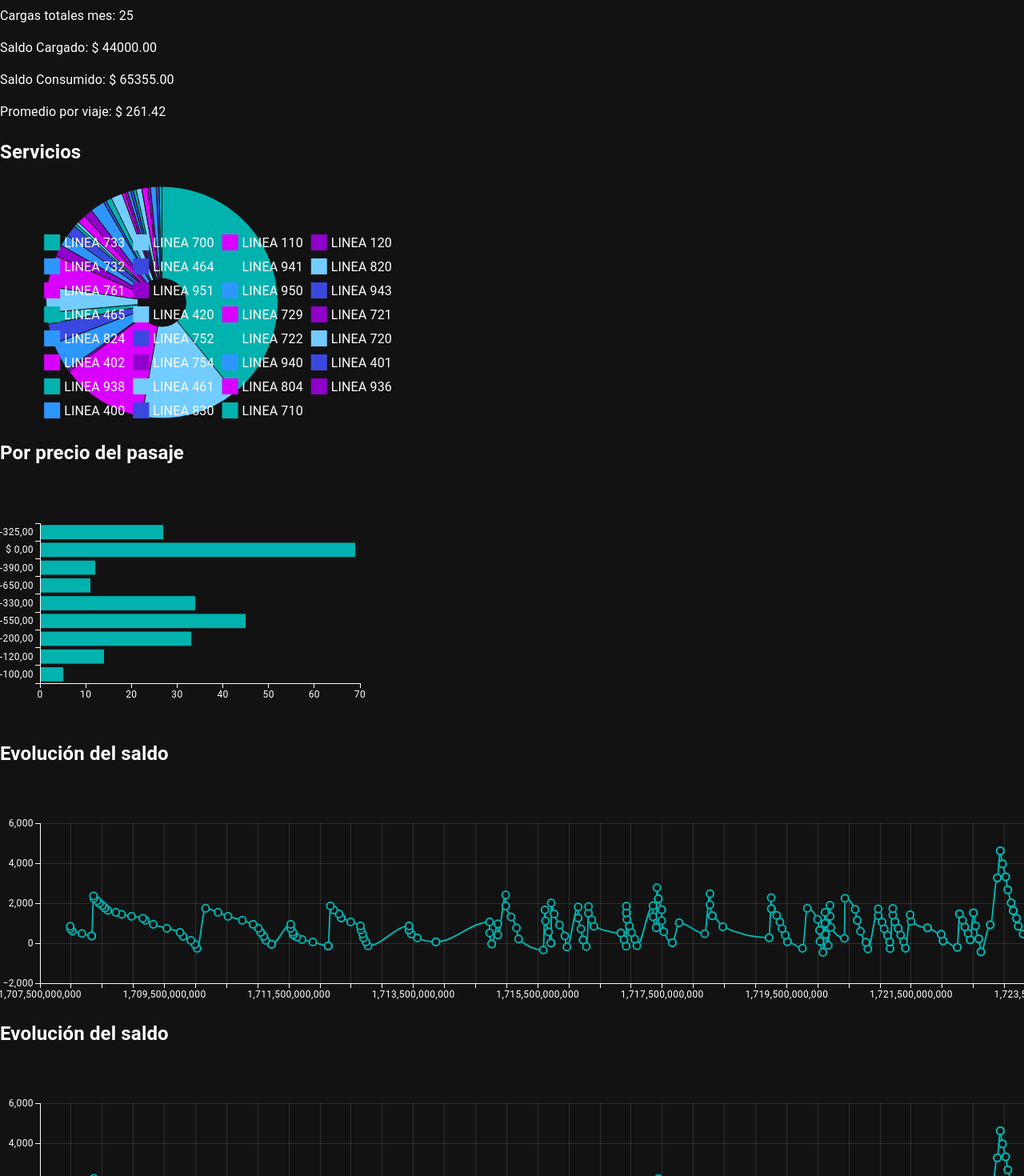
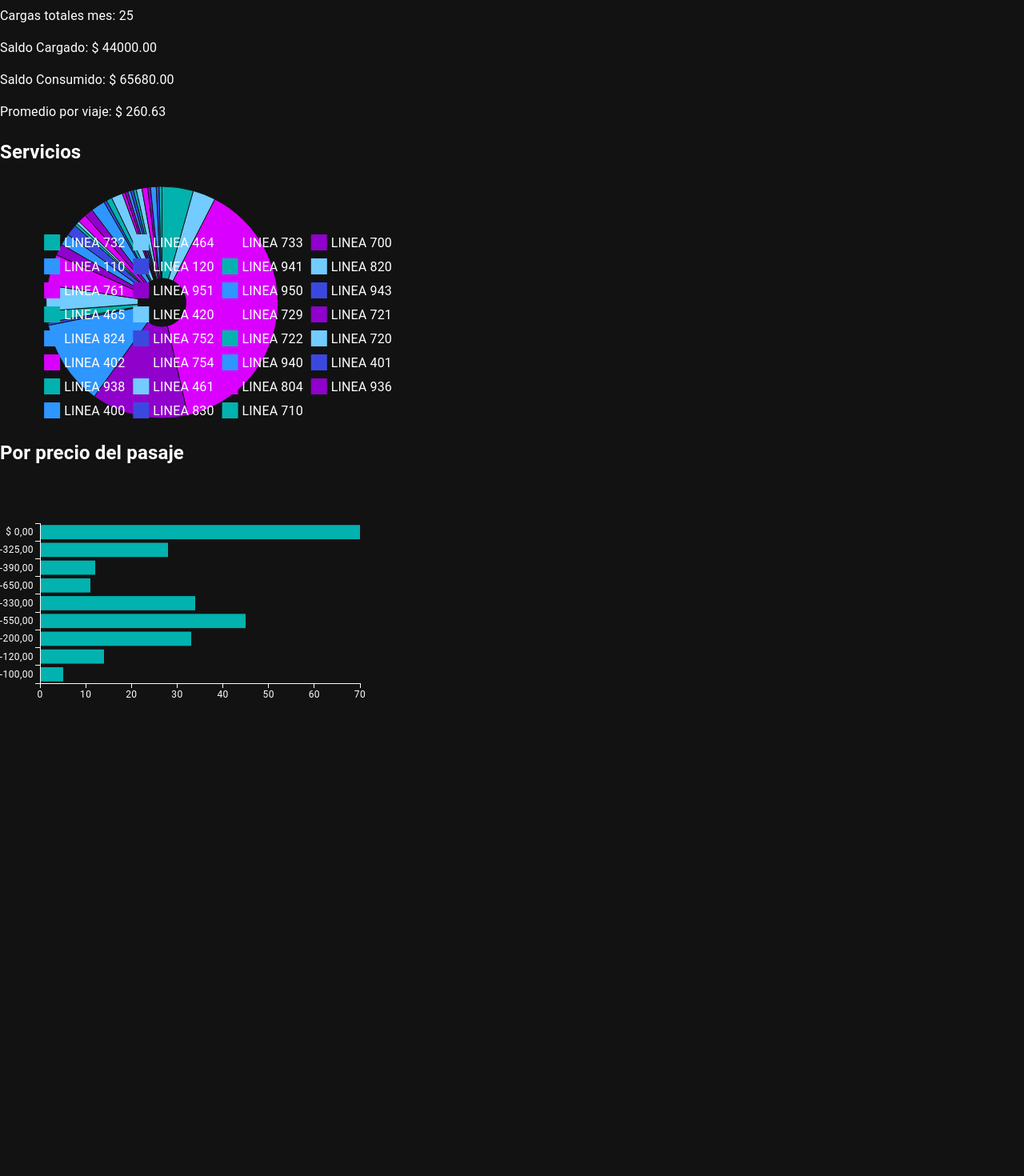
Before and after one commit to fabio2100/movimientossube, a React (Create React App) app: page / in a window 1280 px wide. Shown: the part 160-1630 px from the top of the page at 80% size. After the commit the page ends 1064 px from the top, so only its background shows below. Built offline with nearby package versions, Linux system fonts and the light colour scheme.

Commit message:
limpieza codigo

```diff
--- a/src/components/main.js
+++ b/src/components/main.js
@@ -1,12 +1,10 @@
-import { BarChart, LineChart, PieChart, SparkLineChart } from "@mui/x-charts";
+import { BarChart, PieChart } from "@mui/x-charts";
 import Uno from "../movimientos/total082024.json";
 import {
-  Box,
   FormControl,
   InputLabel,
   MenuItem,
   Select,
-  Stack,
 } from "@mui/material";
 import { useEffect, useState } from "react";
 //Estructura
@@ -29,27 +27,7 @@
 
 export default function Main() {
   const [mes, setMes] = useState("all");
-  const [arrayDataMes, setArrayDataMes] = useState([]);
-  const [arrayServiciosMes, setArrayServiciosMes] = useState([]);
-  const [totalViajesMes, setTotalViajesMes] = useState(0);
-  const [cargaMes, setCargaMes] = useState(0);
-  const [dineroCargado, setDineroCargado] = useState(0);
-  const [saldoConsumido, setSaldoConsumido] = useState(0);
-  const [avgViaje, setAvgViaje] = useState(0);
-  const [dataPreciosUsados, setDataPreciosUsados] = useState([]);
-  const [cantidadPreciosUsados, setCantidadPreciosUsados] = useState([]);
-  const [fechasMes, setFechasMes] = useState([]);
-  const [balancesMes, setBalancesMes] = useState([]);
-  const [longitudLineChart, setLongitudLineChart] = useState(0);
-  const [fechaMes2, setFechaMes2] = useState([]);
-  const [balancesMes2, setBalancesMes2] = useState([]);
-  const [longitudLineChart2, setLongitudLineChart2] = useState(0);
-  const [dataMes, setDataMes] = useState({});
-  const [mesProvisorio, setMesProvisorio] = useState([]);
   const [mesProvisorioTotales, setMesProvisorioTotales] = useState([]);
-  const [viajeTotales, setViajesTotales] = useState(0);
-  const [cargaMesTotales, setCargaMesTotales] = useState(0);
-  const [serviciosTotalesMes, setServiciosTotalesMes] = useState(0);
   const [allMesData, setAllMesData] = useState({
     nroMovimientos: 0,
     nroServicios: 0,
@@ -67,11 +45,6 @@
   };
 
   useEffect(() => {
-    let arrayProvisorio = [];
-    let totalMovimientosMes = 0;
-    setCargaMes(0);
-    setDineroCargado(0);
-    setSaldoConsumido(0);
     setMesProvisorioTotales(
       Uno.Data.Items.filter((item) => {
         const fecha = new Date(item.Date);
@@ -79,86 +52,6 @@
       })
     );
 
-    Uno.Data.Items.forEach((item) => {
-      totalMovimientosMes++;
-      const fecha = new Date(item.Date);
-      if (fecha.getMonth() + 1 == mes || mes === "all") {
-        if (item.Type !== "Carga virtual") {
-          arrayProvisorio.push(item);
-          setSaldoConsumido(
-            (prev) =>
-              prev + Number(item.BalanceFormat.slice(2).replace(",", "."))
-          );
-        }
-        if (item.Type === "Carga virtual") {
-          setCargaMes((prev) => prev + 1);
-          setDineroCargado(
-            (prev) =>
-              prev + Number(item.BalanceFormat.slice(2).replace(",", "."))
-          );
-        }
-      }
-    });
-    setMesProvisorio(arrayProvisorio);
-    setTotalViajesMes(arrayProvisorio.length);
-    setAvgViaje(saldoConsumido / totalViajesMes);
-    setLongitudLineChart(totalViajesMes * 10);
-    let arrayServicios = [];
-    Uno.Data.EntityList.forEach((linea) => {
-      let contador = 0;
-      arrayProvisorio.forEach((movimiento) => {
-        if (movimiento.Entity == linea) {
-          contador++;
-        }
-      });
-
-      contador > 0 &&
-        arrayServicios.push({ id: linea, label: linea, value: contador });
-    });
-    setArrayServiciosMes(arrayServicios);
-    let arrayTipoMes = [];
-    Uno.Data.MovementTypeList.forEach((tipo) => {
-      arrayTipoMes.push(tipo);
-      arrayProvisorio.forEach((viajeMes) => {
-        if (viajeMes.Type === tipo) {
-        }
-      });
-    });
-
-    let arrayPreciosUsados = [];
-    let arrayCantidadPreciosUsados = [];
-    arrayProvisorio.forEach((element) => {
-      if (arrayPreciosUsados.indexOf(element.BalanceFormat) == -1) {
-        arrayPreciosUsados.push(element.BalanceFormat);
-        arrayCantidadPreciosUsados.push(1);
-      } else {
-        arrayCantidadPreciosUsados[
-          arrayPreciosUsados.indexOf(element.BalanceFormat)
-        ] =
-          arrayCantidadPreciosUsados[
-            arrayPreciosUsados.indexOf(element.BalanceFormat)
-          ] + 1;
-      }
-    });
-    setDataPreciosUsados(arrayPreciosUsados);
-    setCantidadPreciosUsados(arrayCantidadPreciosUsados);
-    setLongitudLineChart2(0);
-    let arrayBalances = [];
-    let arrayFechas = [];
-    arrayProvisorio.forEach((item) => {
-      arrayBalances.push(item.ValueFormat.slice(2).replace(",", "."));
-      arrayFechas.push(new Date(item.Date));
-      setFechaMes2([...fechaMes2, item.Date]);
-      setBalancesMes2([
-        ...balancesMes2,
-        item.ValueFormat.slice(2).replace(",", "."),
-      ]);
-      setLongitudLineChart2((prev) => prev + 10);
-    });
-    arrayBalances = arrayBalances.reverse();
-    arrayFechas = arrayFechas.reverse();
-    setFechasMes(arrayFechas);
-    setBalancesMes(arrayBalances);
   }, [mes]);
 
   useEffect(() => {
@@ -275,64 +168,11 @@
     </FormControl>
   );
 
-  let arrayServicios = [];
-  const lineasUsadas = Uno.Data.EntityList.map((linea) => {
-    let contador = 0;
-    Uno.Data.Items.forEach((movimiento) => {
-      movimiento.Entity == linea && contador++;
-    });
-    arrayServicios.push({ id: linea, label: linea, value: contador });
-    return (
-      <p>
-        {linea} Veces:{contador}
-      </p>
-    );
-  });
 
-  let arrayTipos = [];
-  let arrayTiposBarChart = [];
 
-  const tipoDeMovimiento = Uno.Data.MovementTypeList.map(
-    (tipoMovimiento, index) => {
-      let contador = 0;
-      Uno.Data.Items.forEach((movimiento) => {
-        tipoMovimiento == movimiento.Type && contador++;
-      });
-      arrayTipos.push({
-        id: tipoMovimiento,
-        label: tipoMovimiento,
-        value: contador,
-      });
-      arrayTiposBarChart.push(contador);
-      return (
-        <p>
-          {tipoMovimiento} : {contador}
-        </p>
-      );
-    }
-  );
-
-  let arrayBalances = [];
-  let arrayFechas = [];
-  Uno.Data.Items.forEach((item) => {
-    arrayBalances.push(item.ValueFormat.slice(2).replace(",", "."));
-    arrayFechas.push(new Date(item.Date));
-  });
-  arrayBalances = arrayBalances.reverse();
-  arrayFechas = arrayFechas.reverse();
-
-  var options = {
-    month: "short",
-    day: "numeric",
-    hour: "numeric",
-    minute: "numeric",
-    seconds: "numeric",
-  };
-  const valueFormatter = (fecha) => fecha.toLocaleString("es-ES", options);
   return (
     <>
       {inputSelect}
-      {arrayDataMes}
       <p>Movimientos totales mes: {allMesData["nroMovimientos"]}</p>
       <p>Servicios totales mes: {allMesData["nroServicios"]}</p>
       <p>Cargas totales mes: {allMesData["nroCargas"]}</p>
@@ -376,35 +216,6 @@
         />
       )}
 
-      {Object.keys(allMesData.objEvolucionSaldo).length !== 0 &&<div className="lineChart">
-        <h2>Evolución del saldo</h2>
-        <LineChart
-          grid={{ vertical: true, horizontal: true }}
-          xAxis={[{ data: allMesData.objEvolucionSaldo.evolucionFechasSaldo}]}
-          series={[
-            {
-              data: allMesData.objEvolucionSaldo.evolucionSaldos,
-            },
-          ]}
-          width={1500}
-          height={300}
-        />
-      </div>}
-
-      <div className="lineChart">
-        <h2>Evolución del saldo</h2>
-        <LineChart
-          grid={{ vertical: true, horizontal: true }}
-          xAxis={[{ data: fechasMes, valueFormatter }]}
-          series={[
-            {
-              data: balancesMes,
-            },
-          ]}
-          width={1500}
-          height={300}
-        />
-      </div>
     </>
   );
 }
```
Also changed, not shown: src/movimientos/total082024.json.
